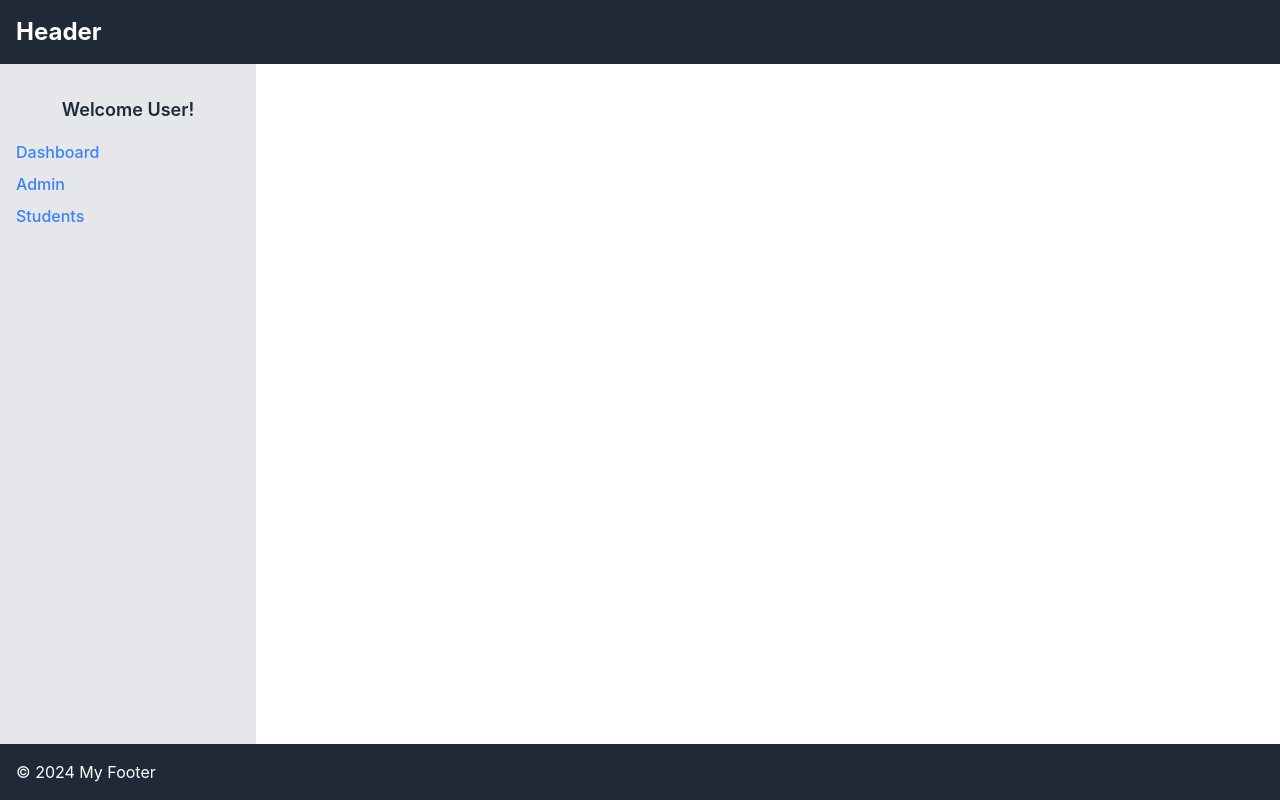
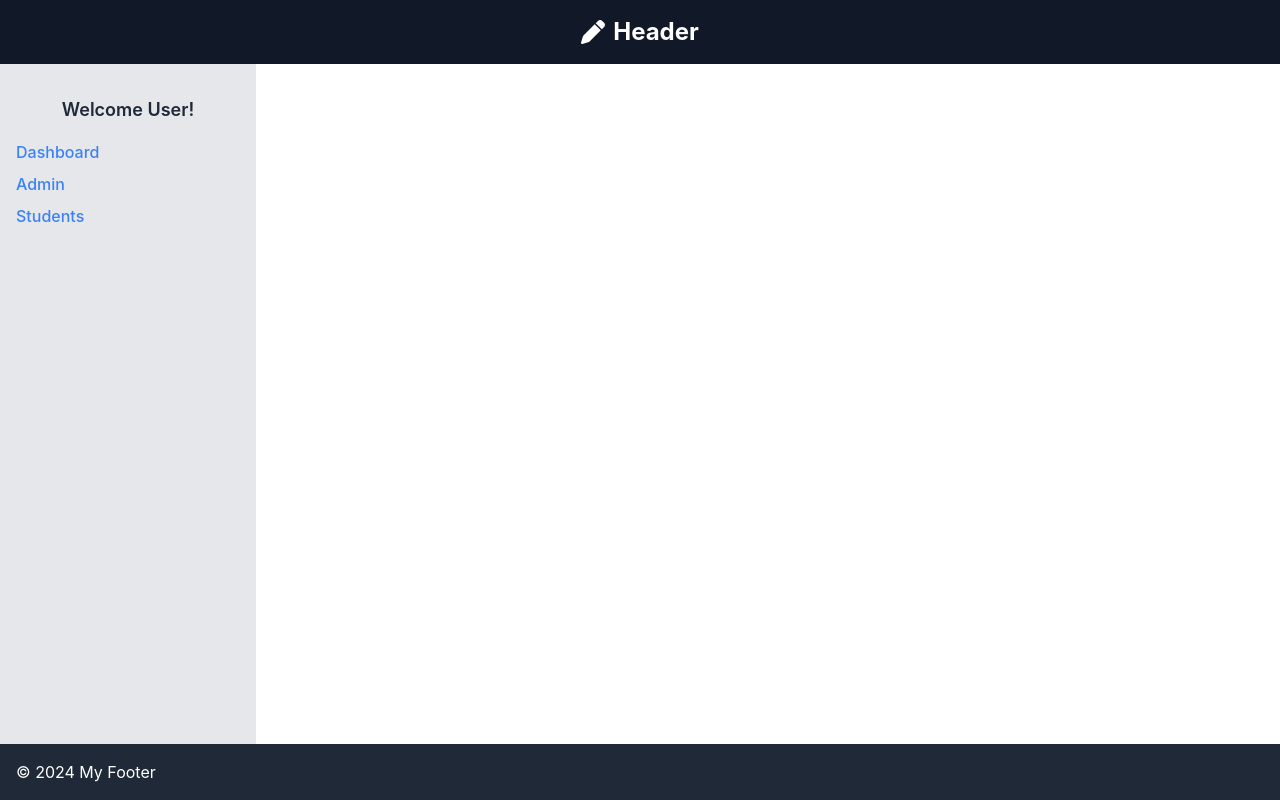
Before and after one commit to LourdesEstelle/reactJs, a React (Vite) app in the folder my-react-vite-app/: page / in a window 1280 px wide. Built offline with nearby package versions, Linux system fonts and the light colour scheme.

Commit message:
commit
intial commit

```diff
--- a/my-react-vite-app/src/components/Header.jsx
+++ b/my-react-vite-app/src/components/Header.jsx
@@ -1,11 +1,16 @@
-import React from 'react'
+import React from 'react';
+import { FontAwesomeIcon } from '@fortawesome/react-fontawesome';
+import { faPen } from '@fortawesome/free-solid-svg-icons'; // Import the pen icon from Font Awesome
 
 export default function Header() {
   return (
-    <header className="bg-gray-800 text-white py-4">
-        <div className="container mx-auto px-4">
-        <h1 className="text-2xl font-bold">Header</h1>
+    <header className="bg-gray-800 text-white py-4 transition duration-300 ease-in-out hover:bg-gray-900">
+      <div className="container mx-auto px-4 flex items-center justify-center"> {/* Center the content horizontally */}
+        <div className="flex items-center">
+          <FontAwesomeIcon icon={faPen} className="text-2xl mr-2" /> {/* Use the pen icon */}
+          <h1 className="text-2xl font-bold">Header</h1>
         </div>
+      </div>
     </header>
-  )
+  );
 }
```
